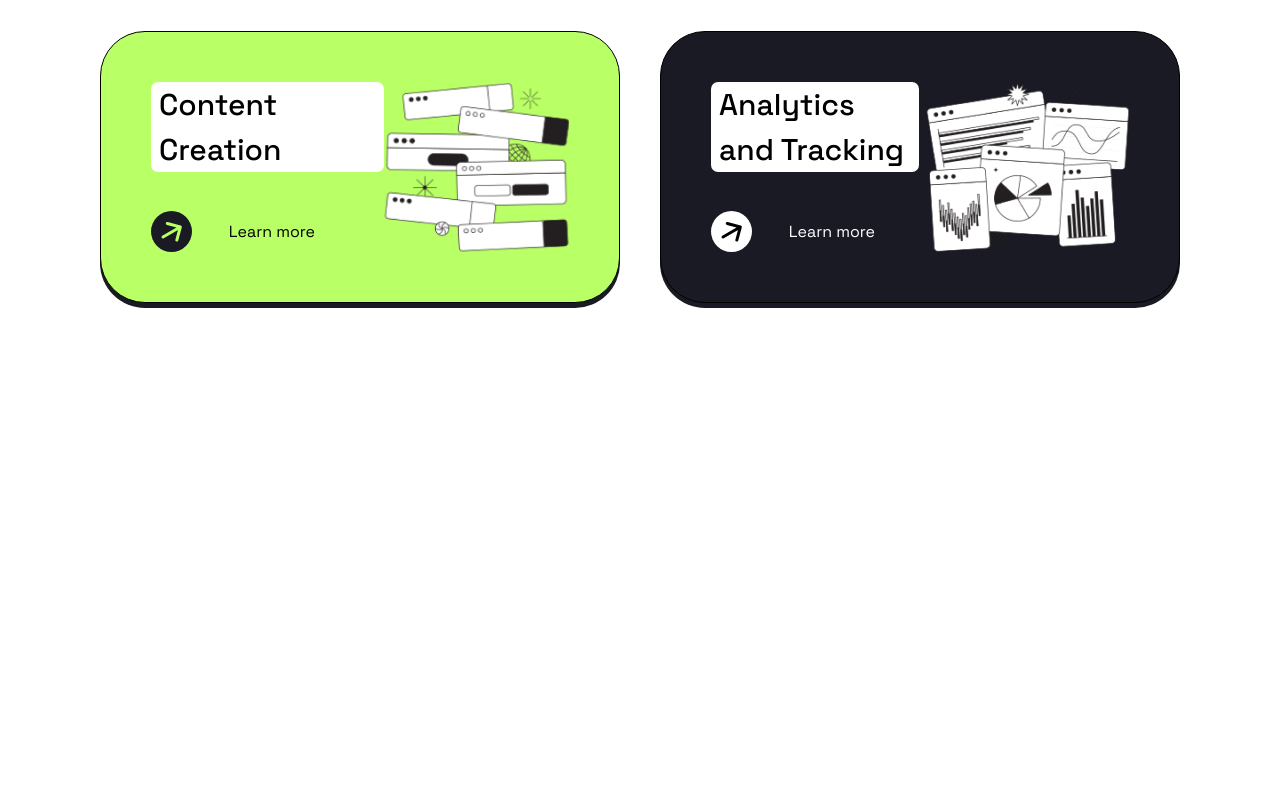
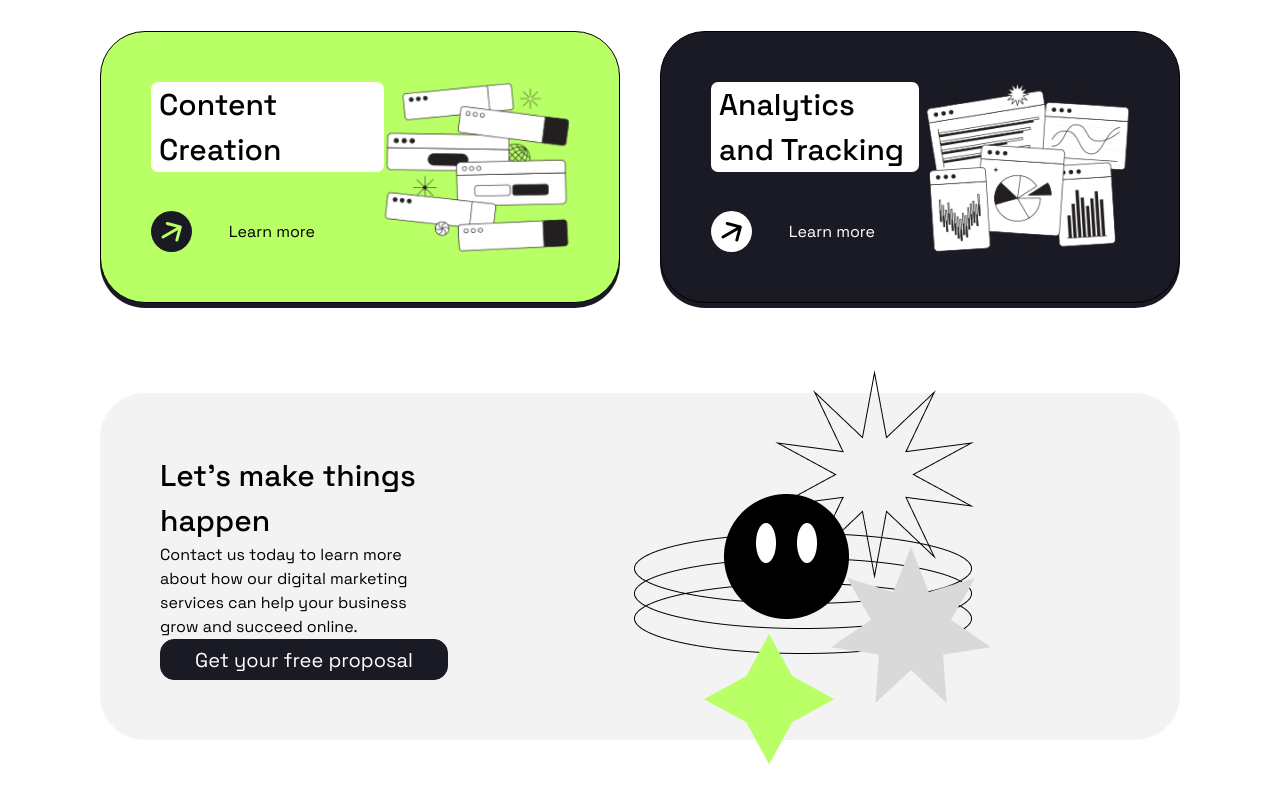
Before and after one commit to xsalles/tailwind-landpage, a React (Vite) app: page / in a window 1280 px wide. Shown: the part 1965-2765 px from the top of the page. Before the commit the page ends 2328 px from the top, so only its background shows below. Built offline with nearby package versions, Linux system fonts and the light colour scheme.

Commit message:
feat: created proposal section and added to landpage

```diff
--- a/src/pages/landpage.tsx
+++ b/src/pages/landpage.tsx
@@ -1,6 +1,7 @@
 import "../../tailwind.css"
 import CompanySection from "../sections/company"
 import HeroSection from '../sections/hero'
+import ProposalSection from "../sections/proposal"
 import ServicesSection from "../sections/services"
 
 export default function Landpage() {
@@ -9,6 +10,7 @@ export default function Landpage() {
         <HeroSection />
         <CompanySection />
         <ServicesSection />
+        <ProposalSection/>
     </main>
   )
 }
--- /dev/null
+++ b/src/sections/proposal.tsx
@@ -0,0 +1,18 @@
+import Button from "../components/Button";
+import { illustrationsProposal } from "../constants/illustrations";
+
+export default function ProposalSection() {
+  return (
+    <section className="flex gap-[186px] bg-[#F3F3F3] w-[100%] h-[347px] rounded-[45px] justify-between items-center !p-[0_60px]">
+      <div className="flex flex-col !gap-26px w-[500px] h-[227px] justify-between">
+        <h3 className="font-medium text-[30px]">Let’s make things happen</h3>
+        <p>
+          Contact us today to learn more about how our digital marketing
+          services can help your business grow and succeed online.
+        </p>
+        <Button bgColor="bg-[#191A23]" fontColor="text-white" width="w-[288px]">Get your free proposal</Button>
+      </div>
+      <img className="w-[494px] h-[394px] relative" src={illustrationsProposal.proposal} alt="Ilustração de proposta" />
+    </section>
+  );
+}
```
